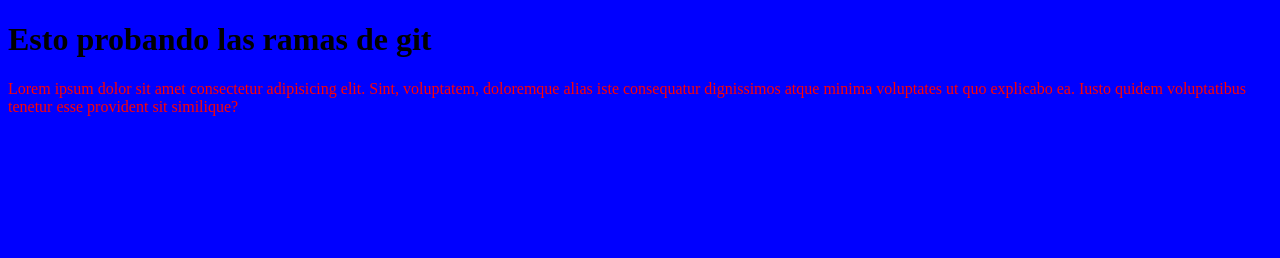
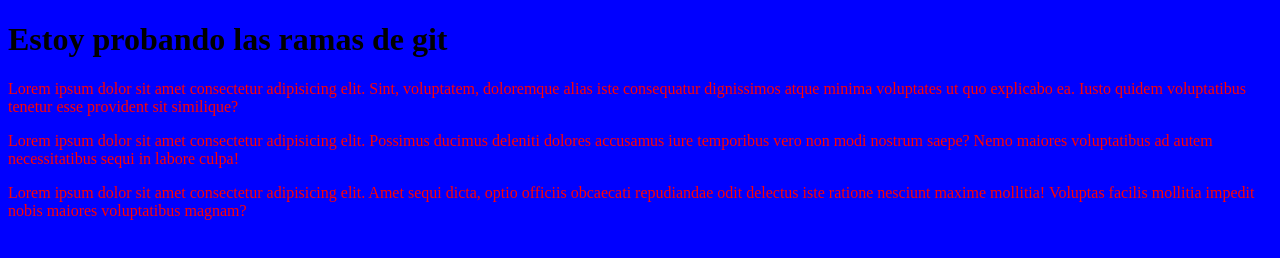
Before and after one commit to AgustinHidalgo/miprimerrepo, a plain HTML site: page index.html in a window 1280 px wide. Drawn offline with Linux system fonts and the light colour scheme.

Commit message:
agregue dos parrafos

```diff
--- a/index.html
+++ b/index.html
@@ -8,9 +8,11 @@
     <title>Document</title>
 </head>
 <body>
-    <h1> Esto probando las ramas de git </h1>
+    <h1> Estoy probando las ramas de git </h1>
 
     <p>Lorem ipsum dolor sit amet consectetur adipisicing elit. Sint, voluptatem, doloremque alias iste consequatur dignissimos atque minima voluptates ut quo explicabo ea. Iusto quidem voluptatibus tenetur esse provident sit similique?</p>
+    <p>Lorem ipsum dolor sit amet consectetur adipisicing elit. Possimus ducimus deleniti dolores accusamus iure temporibus vero non modi nostrum saepe? Nemo maiores voluptatibus ad autem necessitatibus sequi in labore culpa!</p>
+    <p>Lorem ipsum dolor sit amet consectetur adipisicing elit. Amet sequi dicta, optio officiis obcaecati repudiandae odit delectus iste ratione nesciunt maxime mollitia! Voluptas facilis mollitia impedit nobis maiores voluptatibus magnam?</p>
 
 </body>
 </html>
```
